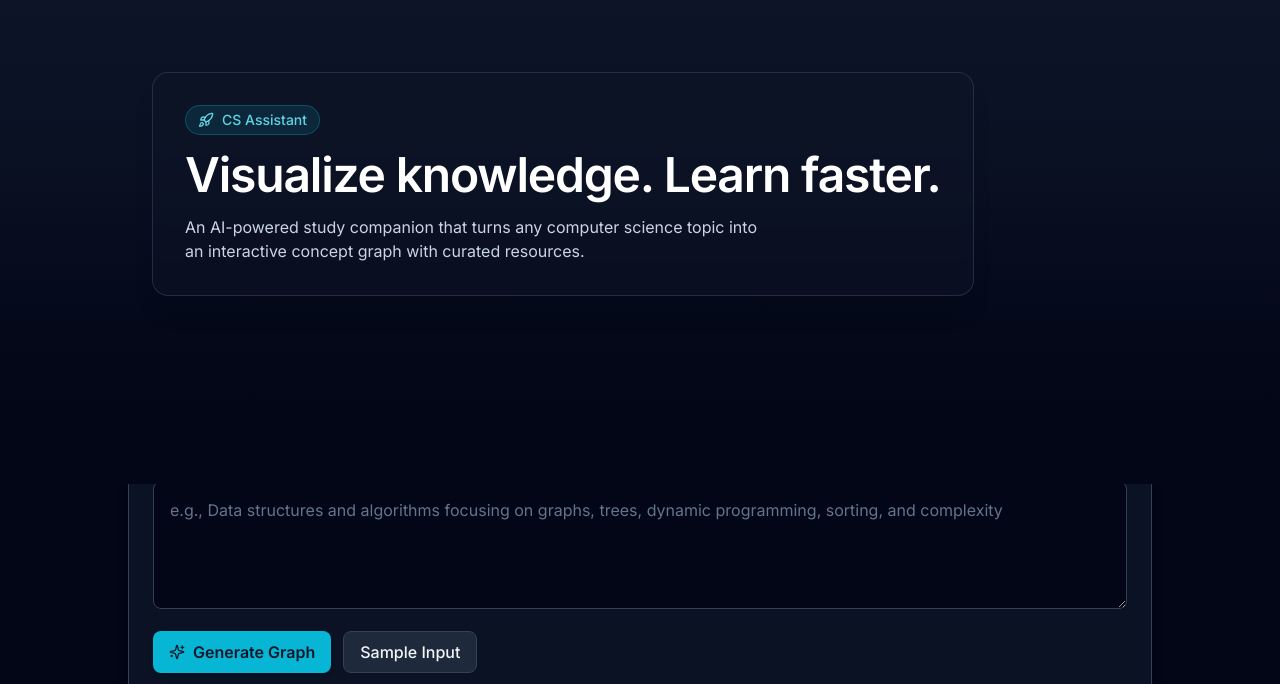
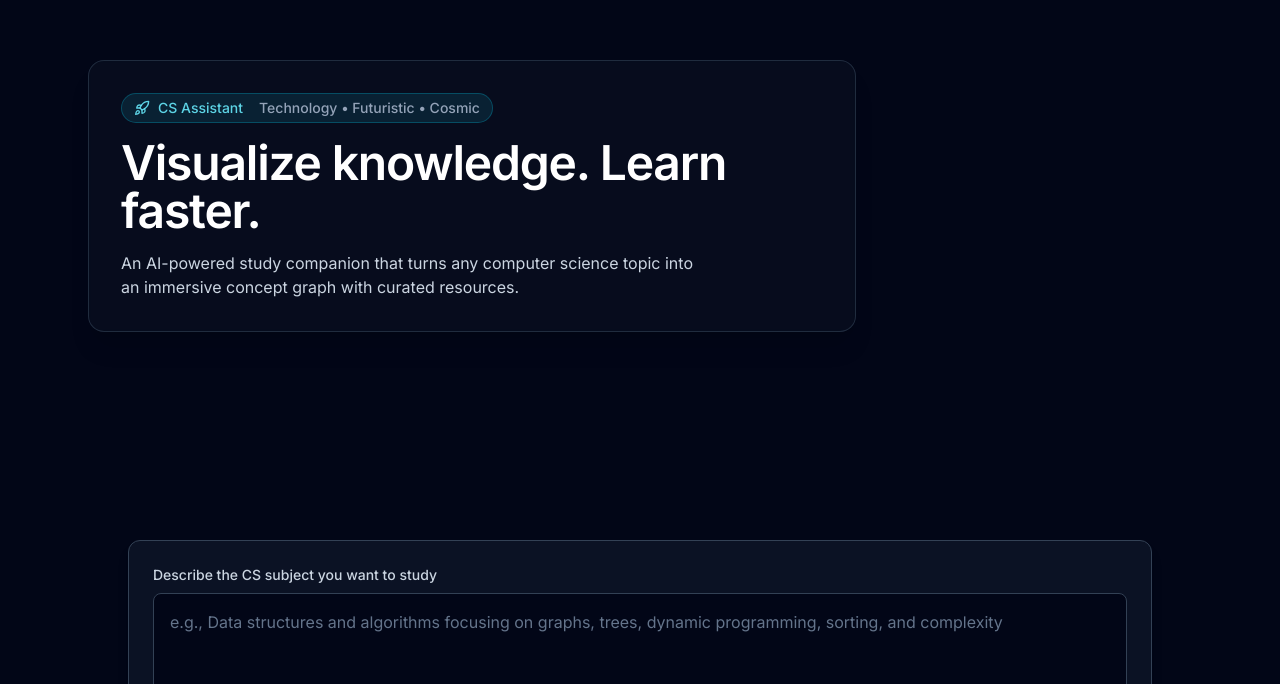
Before and after one commit to flamesuserresource3/frontend-repo_suvmnbsv_cxkkjr, a React (Vite) app: page / in a window 1280 px wide. Shown: the part 116-800 px from the top of the page. Built offline with nearby package versions, Linux system fonts and the light colour scheme; a web font is replaced by a local one.

Commit message:
Update project prj_suvmnbsv - 2025-11-04T17:41:20.411Z

```diff
--- a/src/components/HeroSection.jsx
+++ b/src/components/HeroSection.jsx
@@ -4,31 +4,40 @@ import { Rocket } from 'lucide-react';
 
 export default function HeroSection() {
   return (
-    <section className="relative w-full h-[65vh] md:h-[70vh] lg:h-[75vh] overflow-hidden bg-gradient-to-b from-slate-900 via-slate-900 to-slate-950">
+    <section className="relative w-full h-[60vh] md:h-[70vh] lg:h-[78vh] overflow-hidden bg-slate-950">
+      {/* Spline scene */}
       <div className="absolute inset-0">
         <Spline
-          scene="https://prod.spline.design/pDXeCthqjmzYX5Zk/scene.splinecode"
+          scene="https://prod.spline.design/UiMDkOJtlS5O5Vaz/scene.splinecode"
           style={{ width: '100%', height: '100%' }}
         />
       </div>
 
-      {/* soft gradient veil that doesn't block interactions */}
-      <div className="pointer-events-none absolute inset-0 bg-gradient-to-b from-slate-950/10 via-slate-950/40 to-slate-950"></div>
+      {/* soft multi-stop gradient veil that doesn't block interactions */}
+      <div className="pointer-events-none absolute inset-0 bg-gradient-to-b from-slate-950/20 via-slate-950/55 to-slate-950"></div>
+      {/* side vignettes */}
+      <div className="pointer-events-none absolute inset-y-0 left-0 w-40 bg-gradient-to-r from-slate-950/70 to-transparent" />
+      <div className="pointer-events-none absolute inset-y-0 right-0 w-40 bg-gradient-to-l from-slate-950/70 to-transparent" />
 
-      <div className="relative z-10 mx-auto max-w-5xl px-6 h-full flex items-center">
-        <div className="backdrop-blur-sm bg-slate-900/40 border border-slate-700/60 rounded-2xl p-6 md:p-8 shadow-xl">
+      {/* content */}
+      <div className="relative z-10 mx-auto max-w-6xl px-6 h-full flex items-center">
+        <div className="max-w-3xl backdrop-blur-sm bg-slate-900/40 border border-slate-700/60 rounded-2xl p-6 md:p-8 shadow-xl">
           <div className="inline-flex items-center gap-2 text-cyan-300/90 text-sm font-medium bg-cyan-400/10 border border-cyan-500/30 rounded-full px-3 py-1 mb-4">
             <Rocket className="h-4 w-4" />
             <span>CS Assistant</span>
+            <span className="ml-2 hidden sm:inline text-slate-400">Technology • Futuristic • Cosmic</span>
           </div>
           <h1 className="text-3xl md:text-5xl font-semibold tracking-tight text-white">
             Visualize knowledge. Learn faster.
           </h1>
           <p className="mt-3 md:mt-4 text-slate-300 max-w-xl">
-            An AI-powered study companion that turns any computer science topic into an interactive concept graph with curated resources.
+            An AI-powered study companion that turns any computer science topic into an immersive concept graph with curated resources.
           </p>
         </div>
       </div>
+
+      {/* bottom fade so following content starts cleanly below */}
+      <div className="pointer-events-none absolute bottom-0 left-0 right-0 h-24 bg-gradient-to-b from-transparent to-slate-950" />
     </section>
   );
 }
--- a/src/components/SubjectInput.jsx
+++ b/src/components/SubjectInput.jsx
@@ -3,7 +3,7 @@ import { Sparkles } from 'lucide-react';
 
 export default function SubjectInput({ value, onChange, onGenerate, onSample }) {
   return (
-    <div className="w-full px-6 -mt-10 md:-mt-14">
+    <div className="w-full px-6 mt-6 md:mt-8">
       <div className="mx-auto max-w-5xl bg-slate-900/70 border border-slate-700 rounded-xl p-4 md:p-6 shadow-lg">
         <label className="block text-sm font-medium text-slate-300 mb-2">
           Describe the CS subject you want to study
```
Also changed, not shown: 1 other file (tests, documents, lock files or other folders).
